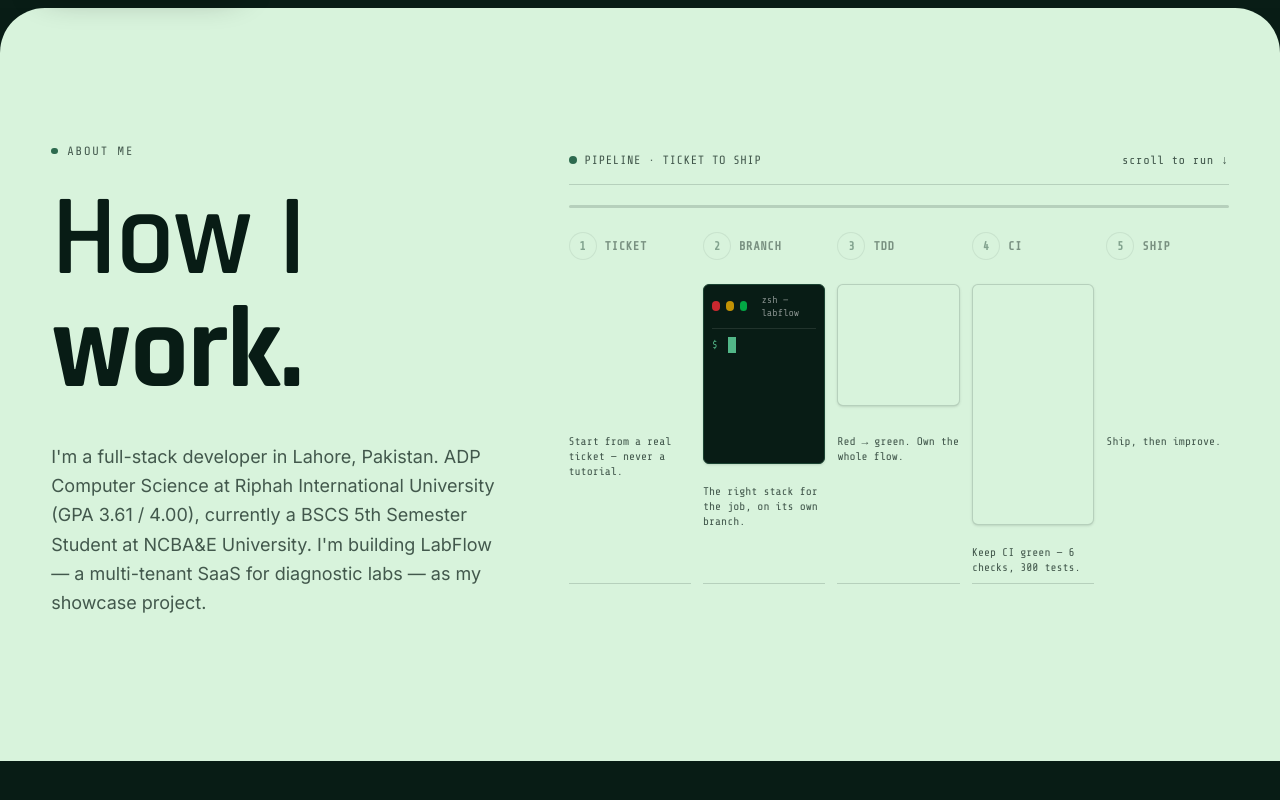
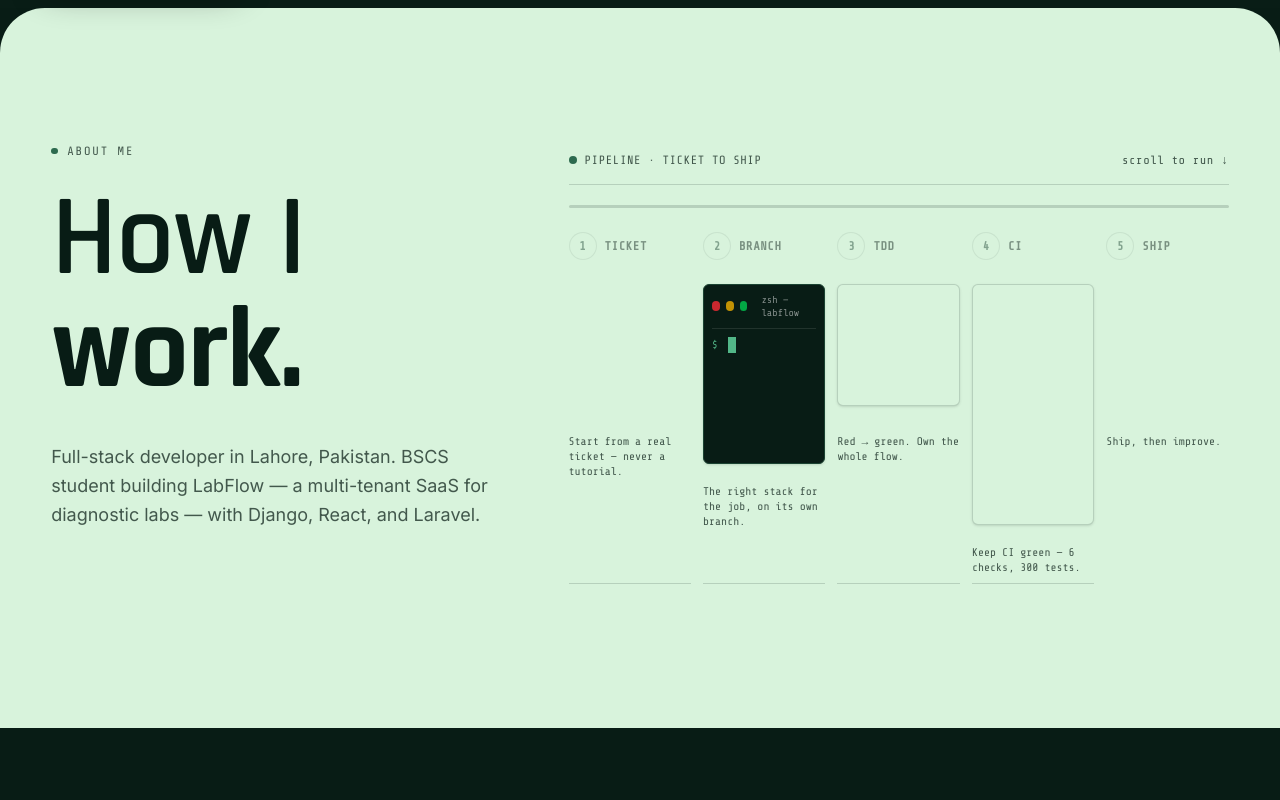
Before and after one commit to kamrandebugging/Portfolio, a React (Vite) app: page / in a window 1280 px wide. Shown: the part 792-1592 px from the top of the page. Built offline with nearby package versions, Linux system fonts and the light colour scheme.

Commit message:
copy(about): update lead paragraph with concise SEO copy

```diff
--- a/src/data/portfolio.ts
+++ b/src/data/portfolio.ts
@@ -191,7 +191,7 @@ export const portfolioData: PortfolioData = {
     eyebrow: 'About Me',
     heading: ['How I', 'work.'],
     lead:
-      "I'm a full-stack developer in Lahore, Pakistan. ADP Computer Science at Riphah International University (GPA 3.61 / 4.00), currently a BSCS 5th Semester Student at NCBA&E University. I'm building LabFlow — a multi-tenant SaaS for diagnostic labs — as my showcase project.",
+      "Full-stack developer in Lahore, Pakistan. BSCS student building LabFlow — a multi-tenant SaaS for diagnostic labs — with Django, React, and Laravel.",
     workflow: [
       {
         id: 'ticket',
```
